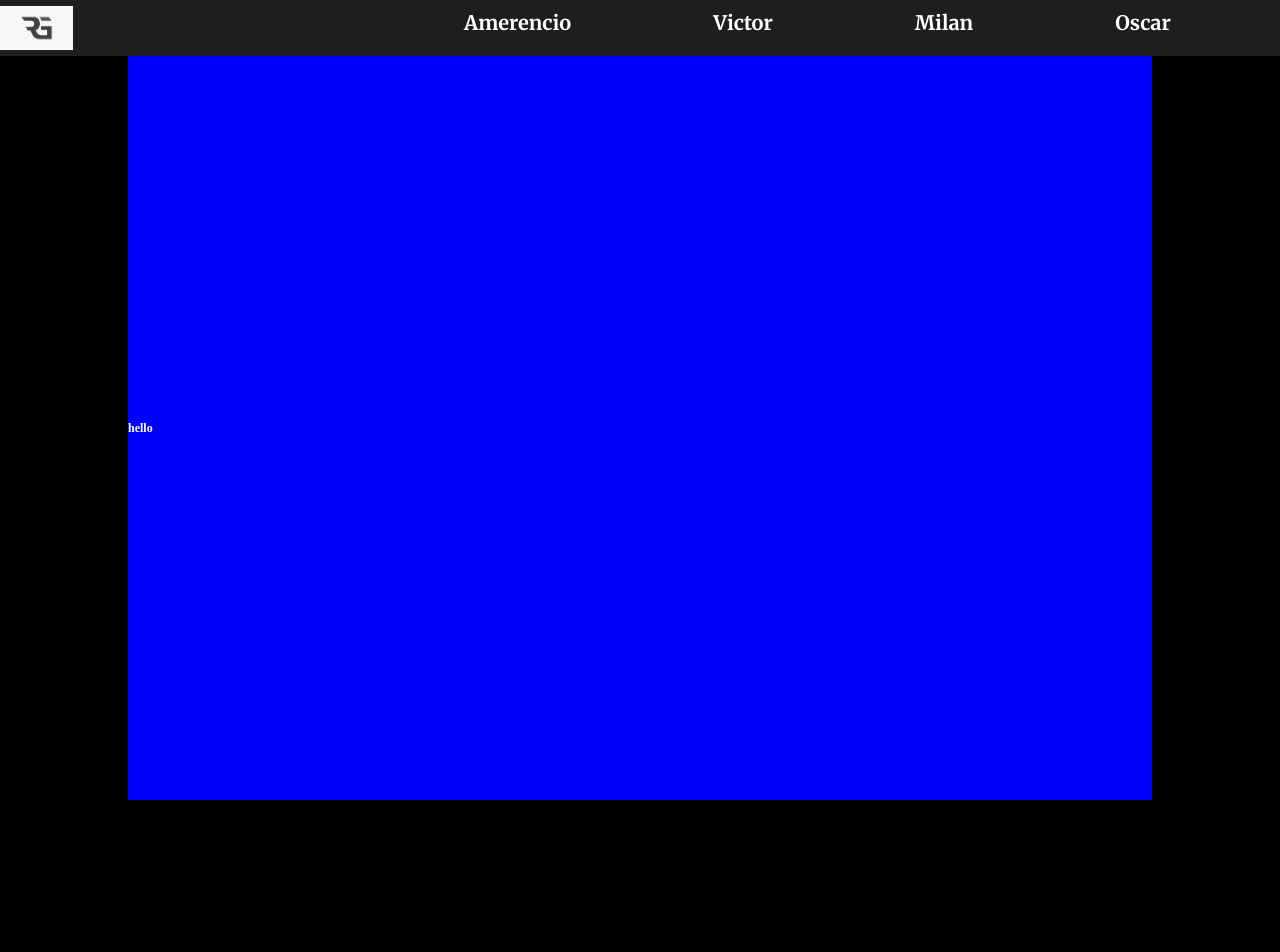
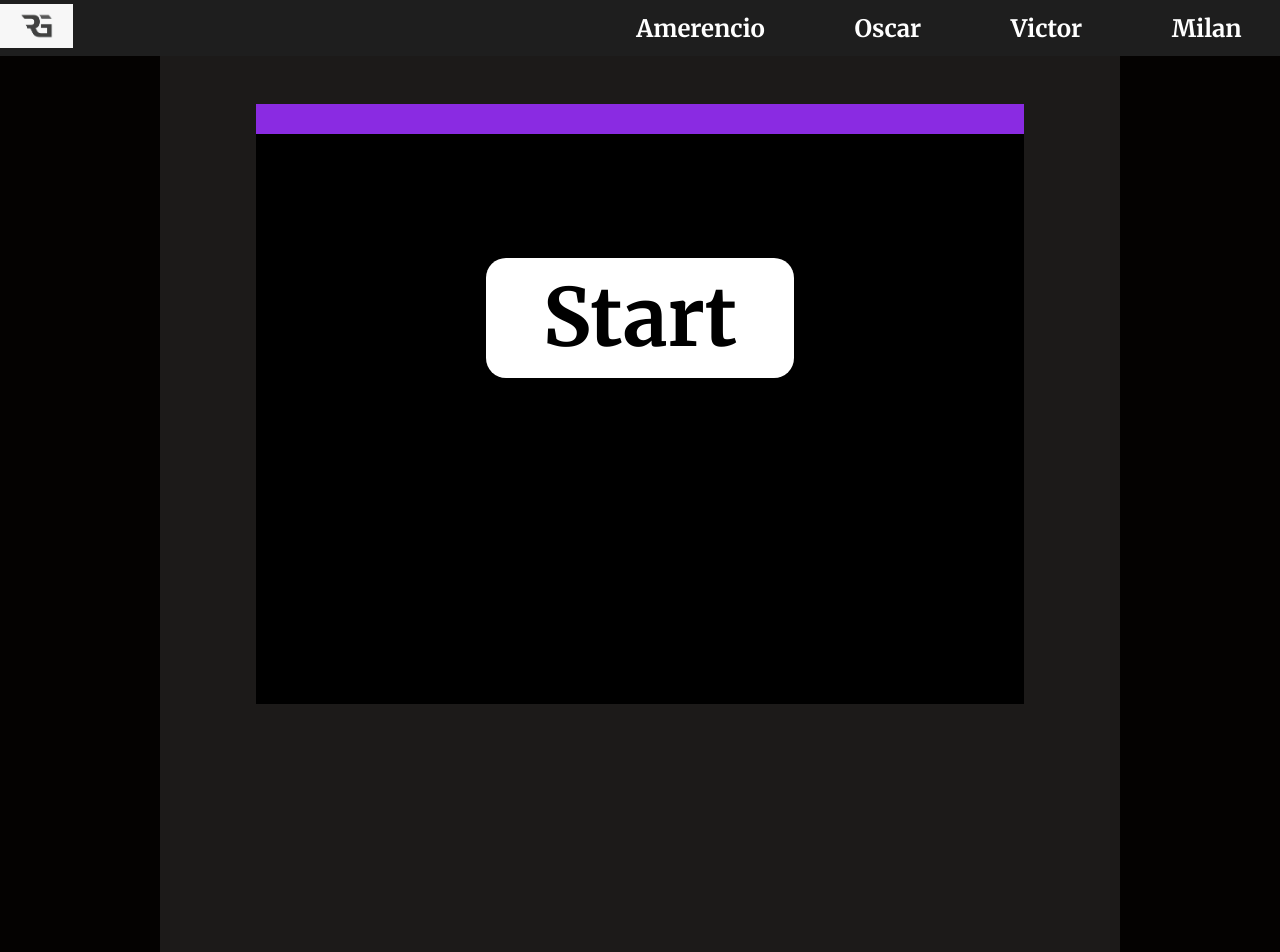
Before and after one commit to milanos007/Gaming-Web, a plain HTML site: page ame.html in a window 1280 px wide. Shown: the top 952 px of the page. Before the commit the page ends 800 px from the top, so only its background shows below. Drawn offline with Linux system fonts and the light colour scheme; a web font is replaced by a local one.

Commit message:
update game

```diff
--- a/0MAIN.css
+++ b/0MAIN.css
@@ -1,79 +1,93 @@
 *{
     margin: 0;
     padding: 0;
+    font-size: 100%;
+    overflow-x: hidden;
+}
+::-webkit-scrollbar {
+    display: none;
 }
 html{
-    font-size: 50%;
-    display: flex;
-    align-items: center;
+    background-image: url(docs/background.jpg);
+    background-repeat: no-repeat;
+    background-size: cover;
+    background-position: center;
+    font-family: 'Merriweather', serif;
 }
+
+/*De eerste sectie L100*/
+/*Titel en onder L200*/
+/*De kaartenL250*/
+/*De endcards L300*/
+/* <300 media en devices*/
+
+a{
+    color: white;
+    text-decoration: none;
+}
+a:hover{
+    color: blue;
+    transition: 400ms ease-in-out;
+}
+a:active{
+    color: blueviolet;
+    transition: 300ms;
+}
+
+/*de balk*/
 nav{
     position: fixed;
     display: flex;
     align-items: center;
-    text-align: center;
-    top: 0%;
-    color: white;
+    flex-wrap: wrap;
+    justify-content: space-between;
+    min-height: 7vh;
+    max-height: 7vh;
+    width: 100vw;
     background-color: rgb(30, 30, 30);
     font-family: 'Merriweather', serif;
-    width: 100vw;
-    height: 7vh;
-    z-index: 10;
+    z-index: 100;
+}
+nav ul{
+    display: flex;
+    align-items: center;
+    list-style-type: none;
+}
+nav li{
+    font-size: 150%;
+    padding: 0 3vw 0 4vw;
 }
 nav img{
-    margin-top: o;
-    margin-left: 0;
     width: 5.7vw;
+    margin-right: auto
 }
-div.txt{
-    display: flex;
-    justify-content: space-between;
-    padding: 0% 25%;
-}
-nav .txt h1{
-    font-size: 250%;
-    padding: 0% 20%;
-}
-a{
-    text-decoration: none;
-    color: white;
-}
-a:hover{
-    color: blue;
-    transition: 600ms;
-}
-a:active{
-    color: purple;
-    transition: 100ms;
-}
-nav .txt button{
-    top: 0;
-    right: 0;
-    font-size: 300%;
-    margin-left: 20%;
-    padding: 0.2% 1%;
-    background-color: black;
-    font-family: 'Merriweather', serif;
-    border-radius: 10%;
-}
+
+/*de flex box layout*/
+
 body{
     position: relative;
     display: flex;
-    align-items: center;
-    margin-top: 7vh;
-    height: 93vh;
     width: 100vw;
-    background-color: black;
-    z-index: 0;
+    height: 300vh;
+    background-color: white;
+}
+div.balk{
+    display: flex;
+    height: 300vh;
+    width: 12.5vw;
+    background: rgba(4,2,1, 9.95);
+}
+/*de heeft er niks mee te maken*/
+div.pas{
+    height: 7vh;
+    width: 100%;
+    background-color: white;
 }
 section{
+    height: 300vh;
+    width: 75vw;
+    display: flex;
     position: relative;
-    display: flex;
-    align-items: center;
-    height: 93vh;
-    width: 80vw;
-    background-color: blue;
-    color: white;
-    margin-left: 10vw;
-    z-index: 9;
+    flex-direction: column;
+    background: rgba(4,2,1, 0.9);
 }
--- a/ame.css
+++ b/ame.css
@@ -0,0 +1,82 @@
+
+div#gameFrame{
+    position: relative;
+    width: 80%;
+    height: 25%;
+    margin-left: 10%;
+    margin-top: 5%;
+    background-color: black;
+    cursor: crosshair;
+    display: flex;
+    justify-content: space-around;
+
+    overflow: hidden;
+}
+.enemy{
+    width: 4%;
+    height: 10%;
+    position: relative;
+    background-color: white;
+    bottom: -120%;
+    transition: all 600ms;
+}
+
+.enemy.showing{
+    bottom: -50%;
+}
+
+.enemy.shooting{
+    background-color: red;
+}
+
+#enemy1.showing{    bottom: -50%;}
+#enemy2.showing{    bottom: -20%;}
+#enemy3.showing{    bottom: -80%;}
+#enemy4.showing{    bottom: -50%;}
+#enemy5.showing{    bottom: -10%;}
+#enemy6.showing{    bottom: -20%;}
+#enemy7.showing{    bottom: -70%;}
+#enemy8.showing{    bottom: -50%;}
+#enemy9.showing{    bottom: -90%;}
+#enemy10.showing{    bottom: -30%;}
+#enemy11.showing{    bottom: -80%;}
+#enemy12.showing{    bottom: -50%;}
+#enemy13.showing{    bottom: -90%;}
+#enemy14.showing{    bottom: -10%;}
+#enemy15.showing{    bottom: -40%;}
+#enemy16.showing{    bottom: -60%;}
+#enemy17.showing{    bottom: -40%;}
+#enemy18.showing{    bottom: -70%;}
+#enemy19.showing{    bottom: -30%;}
+#enemy20.showing{    bottom: -50%;}
+
+.enemy.dead{
+    background-color: red;
+    height: 10%;
+    transition: 10ms;
+}
+
+#healthBar{
+    position: absolute;
+    top: 0%;
+    left: 0%;
+    height: 5%;
+    width: 100%;
+    background-color: blueviolet;
+    transition: width 20ms;
+    z-index: 1;
+}
+
+button{
+    position: absolute;
+    height: 20%;
+    width: 40%;
+    background-color: white;
+    border: 0;
+    border-radius: 20px;
+    box-shadow: none;
+    font-size: 500%;
+    font-family: 'Merriweather', serif;
+    z-index: 20;
+    margin-top: 20%;
+}
--- a/ame.html
+++ b/ame.html
@@ -7,24 +7,54 @@
     <meta charset="UTF-8">
     <meta http-equiv="X-UA-Compatible" content="IE=edge">
     <meta name="viewport" content="width=device-width, initial-scale=1.0">
-    <title>Amerencio</title>
-    <link rel="stylesheet" href="0MAIN.css">
+    <title>Gaming website</title>
+    <link href="0MAIN.css" rel="stylesheet">
+    <link href="ame.css" rel="stylesheet">
 </head>
 
 <nav>
-    <img src="docs/logo.jpg" alt="logo">
-    <div class="txt">
-        <h1><a href="#">Amerencio</a></h1>
-        <h1><a href="#">Victor</a></h1>
-        <h1><a href="#">Milan</a></h1>
-        <h1><a href="#">Oscar</a></h1>
-        <button><a href="#">Home</a></button>
-    </div>
+    <a href="#"><img src="docs/logo.jpg" alt="logo"></a>
+    <ul>
+        <li><a href="#">Amerencio</a></li>
+        <li><a href="#">Oscar</a></li>
+        <li><a href="#">Victor</a></li>
+        <li><a href="#">Milan</a></li>
+    </ul>
 </nav>
 
 <body>
+    <div class="balk balk1"></div>
     <section>
-        <h1>hello</h1>
+        <div class="pas"></div>
+
+
+        <div id="gameFrame">
+            <div id="healthBar"></div>
+            <div class="enemy" id="enemy1" onclick="iShoot(this)"></div>
+            <div class="enemy" id="enemy2" onclick="iShoot(this)"></div>
+            <div class="enemy" id="enemy3" onclick="iShoot(this)"></div>
+            <div class="enemy" id="enemy4" onclick="iShoot(this)"></div>
+            <div class="enemy" id="enemy5" onclick="iShoot(this)"></div>
+            <div class="enemy" id="enemy6" onclick="iShoot(this)"></div>
+            <div class="enemy" id="enemy7" onclick="iShoot(this)"></div>
+            <div class="enemy" id="enemy8" onclick="iShoot(this)"></div>
+            <div class="enemy" id="enemy9" onclick="iShoot(this)"></div>
+            <div class="enemy" id="enemy10" onclick="iShoot(this)"></div>
+            <div class="enemy" id="enemy11" onclick="iShoot(this)"></div>
+            <div class="enemy" id="enemy12" onclick="iShoot(this)"></div>
+            <div class="enemy" id="enemy13" onclick="iShoot(this)"></div>
+            <div class="enemy" id="enemy14" onclick="iShoot(this)"></div>
+            <div class="enemy" id="enemy15" onclick="iShoot(this)"></div>
+            <div class="enemy" id="enemy16" onclick="iShoot(this)"></div>
+            <div class="enemy" id="enemy17" onclick="iShoot(this)"></div>
+            <div class="enemy" id="enemy18" onclick="iShoot(this)"></div>
+            <div class="enemy" id="enemy19" onclick="iShoot(this)"></div>
+            <div class="enemy" id="enemy20" onclick="iShoot(this)"></div>
+            <button onclick="newGame()"> Start </button>
+        </div>
+
+        <script src="ame.js"></script>
     </section>
+    <div class="balk balk2"></div>
 </body>
 </html>
--- a/ame.js
+++ b/ame.js
@@ -0,0 +1,69 @@
+function iShoot(enemy) {
+    enemy.classList.add("dead");
+    updateHealthPoints(healthPoints + 3);
+
+    if(!livingEnemies().length) {
+        alert("Victory").window.location.reload();
+        window.location.reload();
+    }
+}
+
+function enemyAttacksMe(enemy) {
+    enemy.classList.add("showing");
+    setTimeout(()=> {
+        enemyShootsMe(enemy);
+    }, 500);
+
+    setTimeout( ()=> {
+        enemy.classList.remove("showing");
+    }, 1000);
+}
+
+var healthPoints = 100;
+
+function updateHealthPoints(points) {
+    healthPoints = points;
+    var healthBar = document.querySelector("#healthBar");
+
+    healthBar.style.width = points + "%";
+
+    if(healthPoints < 1) {
+        alert("YOUR SUCKS! reload the page for some reason it does weird things");
+        window.location.reload();
+    }
+}
+
+function enemyShootsMe(enemy) {
+    enemy.classList.add("shooting");
+    updateHealthPoints(healthPoints - 1);
+
+    if(!enemy.classList.contains("dead")) {
+        enemy.classList.add("shooting");
+
+    setTimeout(()=> {
+        enemy.classList. remove("shooting");
+    }, 200);
+    }
+}
+
+function livingEnemies() {
+    return document.querySelectorAll(".enemy:not(.dead)");
+}
+function randomEnemyAttacks() {
+    var randomEnemyNo = Math.random() * livingEnemies().length;
+    randomEnemyNo = Math.floor(randomEnemyNo);
+    var enemy = livingEnemies() [randomEnemyNo];
+
+    var randomDelay = Math.random() * 200 + 100;
+
+    setTimeout( ()=> {
+        enemyAttacksMe(enemy);
+        randomEnemyAttacks();
+    }, randomDelay);
+}
+
+function newGame() {
+    randomEnemyAttacks();
+
+    document.querySelector("button").style.display = "none";
+}
--- a/index.css
+++ b/index.css
@@ -139,7 +139,6 @@ div.img{
     height: 100%;
     width: 75%;
     border-radius: 50px;
-    cursor: pointer;
     background-image: url(docs/test1.jpg);
     background-position: center;
     background-repeat: no-repeat;
@@ -147,6 +146,7 @@ div.img{
     animation-name: backgrounds;
     animation-duration: 60s;
     animation-delay: 0s;
+    cursor: pointer;
     animation-iteration-count: infinite;
     animation-timing-function: cubic-bezier(1,-0.48,.7,1.22);
 }
@@ -185,7 +185,6 @@ div.card{
     justify-content: space-between;
     color: white;
     font-size: 120%;
-    cursor: pointer;
 }
 div.card:hover{
     background: rgba(70, 70, 70, 0.5);
@@ -257,7 +256,6 @@ div.kaart{
     display: flex;
     align-items: center;
     flex-direction: column;
-    cursor: pointer;
     font-size: 200%;
     color: white;
 }
```
Also changed, not shown: 0MAIN.html (+10 -9 lines).
